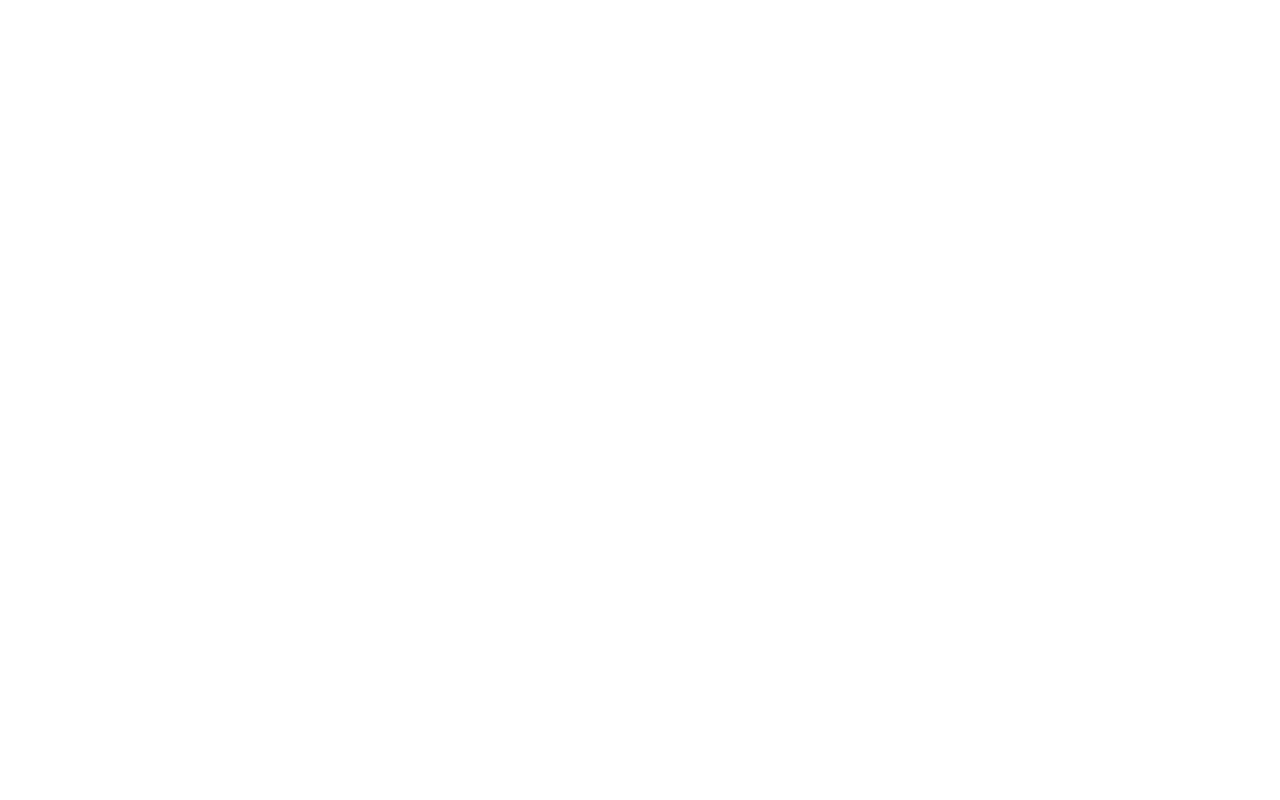
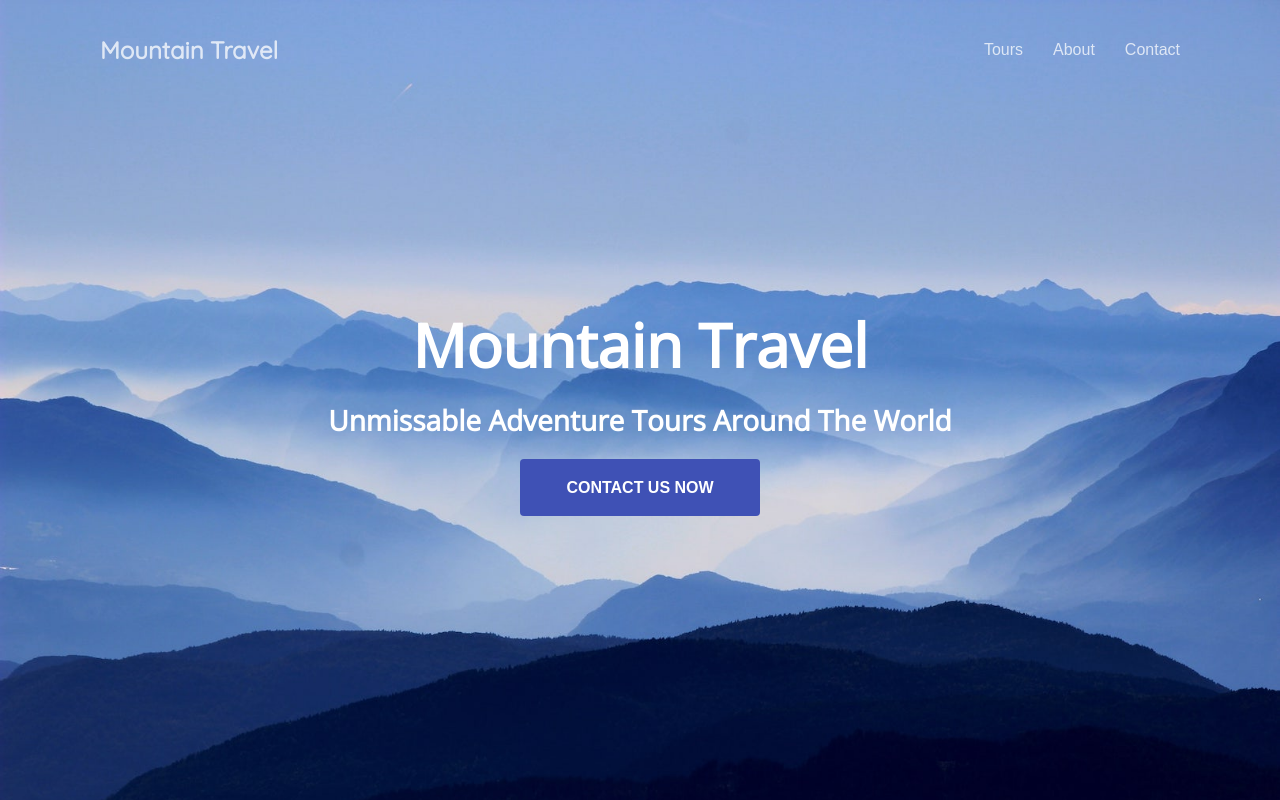
Before and after one commit to DraganTopic/mountain-travel, a plain HTML site: page index.html in a window 1280 px wide. Drawn offline with nearby package versions, Linux system fonts and the light colour scheme.

Commit message:
Finished Hero Section

```diff
--- a/assets/css/styles.css
+++ b/assets/css/styles.css
@@ -0,0 +1,123 @@
+/* General Styles */
+
+* {
+    margin: 0;
+    padding: 0;
+    box-sizing: border-box;
+}
+
+html {
+    font: normal 16px sans-serif;
+    color: #555;
+}
+
+nav {
+    list-style: none;
+}
+
+a {
+    text-decoration: none;
+    opacity: .75;
+    color: #fff;
+}
+
+a:hover {
+    opacity: 1;
+}
+
+a.btn {
+    border-radius: 4px;
+    text-transform: uppercase;
+    font-weight: bold;
+    text-align: center;
+    background-color: #3f51b5;
+    opacity: 1;
+}
+
+section {
+    display: flex;
+    flex-direction: column;
+    align-items: center;
+    padding: 100px 80px;
+}
+
+/* Header Styles */
+
+ header {
+     display: flex;
+     justify-content: space-between;
+     align-items: center;
+     position: absolute;
+     width: 100%;
+     padding: 35px 100px 0;
+     animation: 1s fadein .5s forwards;
+     opacity: 0;
+     color: #fff;
+ }
+
+ @keyframes fadein {
+     100% {
+         opacity: 1;
+     }
+ }
+
+ header h2 {
+     font-family: "Quicksand", sans-serif;
+ }
+
+ header nav {
+     display: flex;
+     margin-right: -15px;
+ }
+
+ header nav li {
+    margin: 0 15px;
+}
+
+/* Hero Styles */
+
+.hero {
+    position: relative;
+    justify-content: center;
+    text-align: center;
+    min-height: 100vh;
+    color: #fff;
+}
+
+.hero .background-image {
+    position: absolute;
+    top: 0;
+    left: 0;
+    width: 100%;
+    height: 100%;
+    background-size: cover;
+    z-index: -1;
+    background-color: #80a3db;
+}
+
+.hero h1 {
+    font: bold 60px "Open Sans", sans-serif;
+    margin-bottom: 15px;
+}
+
+.hero h3 {
+    font: bold 28px "Open Sans", sans-serif;
+    margin-bottom: 40px;
+}
+
+.hero a.btn {
+    padding: 20px 46px;
+}
+
+.hero-content-area {
+    opacity: 0;
+    margin-top: 100px;
+    animation: 1s slidefade 1s forwards;
+}
+
+@keyframes slidefade {
+    100% {
+        opacity: 1;
+        margin: 0;
+    }
+}
--- a/index.html
+++ b/index.html
@@ -10,5 +10,23 @@
 </head>
 <body>
   <!-- Forked from a template on Tutorialzine: https://tutorialzine.com/2016/06/freebie-landing-page-template-with-flexbox -->
+  <header>
+    <h2><a href="#">Mountain Travel</a></h2>
+    <nav>
+      <li><a href="#">Tours</a></li>
+      <li><a href="#">About</a></li>
+      <li><a href="#">Contact</a></li>
+    </nav>
+  </header>
+
+  <section class="hero">
+    <div class="background-image" style="background-image: url(assets/img/main.jpg);">
+    </div>
+    <div class="hero-content-area">
+      <h1>Mountain Travel</h1>
+      <h3>Unmissable Adventure Tours Around The World</h3>
+      <a href="#" class="btn">Contact Us Now</a>
+    </div>
+  </section>
 </body>
 </html>
```
